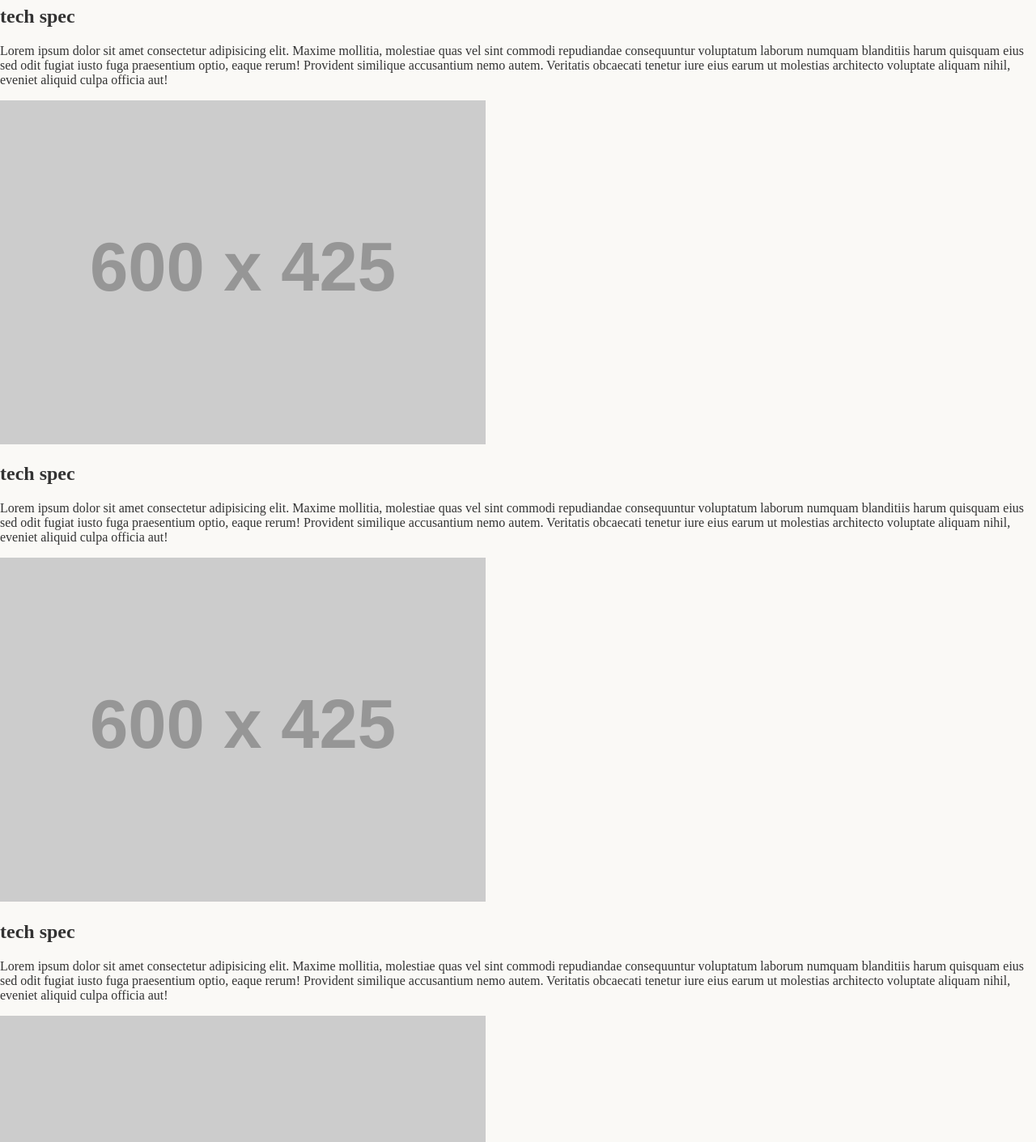
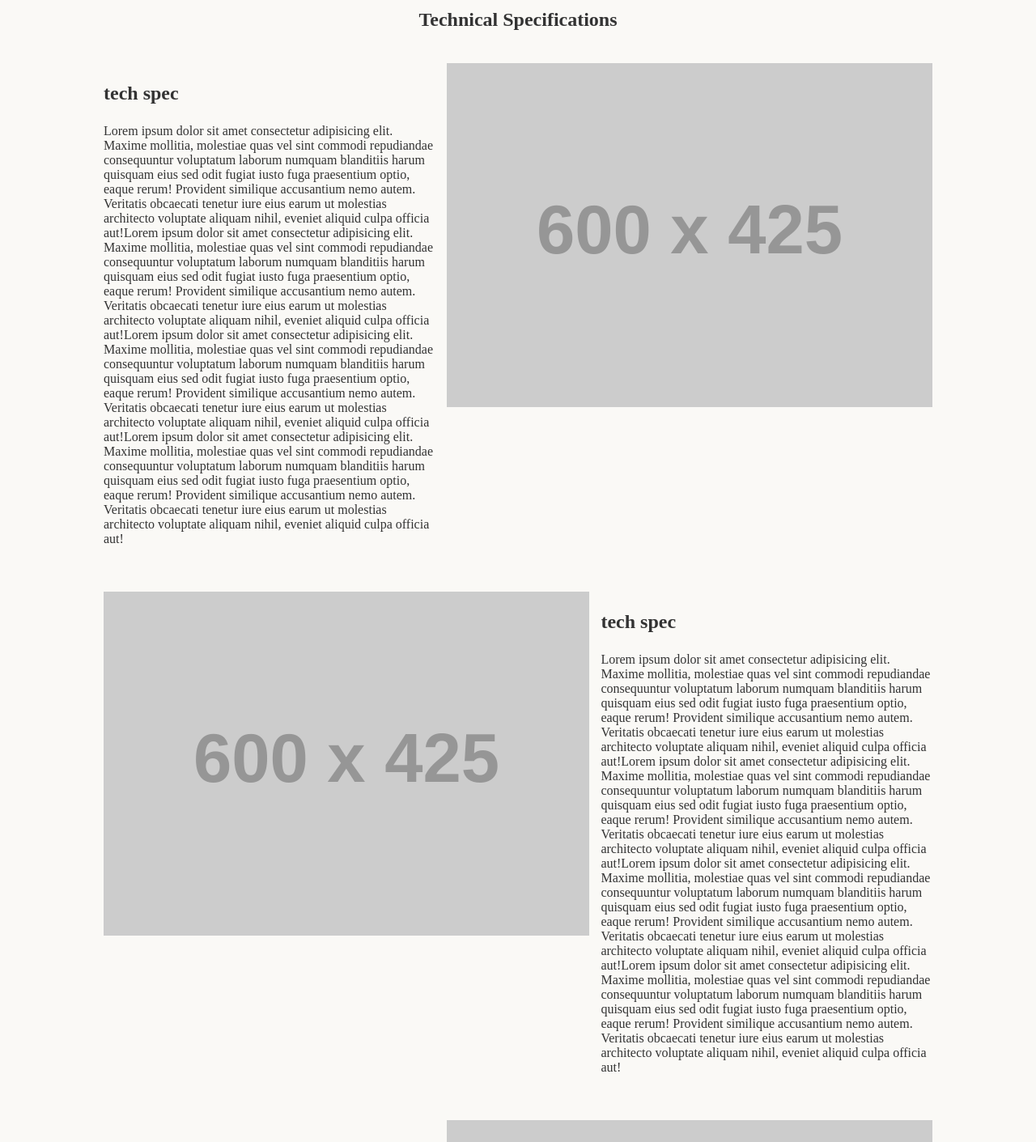
Before and after one commit to SirSicard/2KIN-Onboarding, a React (Vite) app in the folder client/: page / in a window 1280 px wide. Shown: the part 1760-3171 px from the top of the page at 81% size. Built offline with nearby package versions, Linux system fonts and the light colour scheme.

Commit message:
Styling added

```diff
--- a/client/src/components/TechSpecSection.jsx
+++ b/client/src/components/TechSpecSection.jsx
@@ -1,45 +1,122 @@
+import "../styles/techspec.css";
+
 function TechSpecSection() {
   return (
-    <div>
+    <div className="tech-section">
       <h2>Technical Specifications</h2>
-        <div>
-            <h2>tech spec</h2>
+      <div className="tech-container">
+        <div className="text-left">
+          <h3>tech spec</h3>
           <p>
             Lorem ipsum dolor sit amet consectetur adipisicing elit. Maxime
             mollitia, molestiae quas vel sint commodi repudiandae consequuntur
             voluptatum laborum numquam blanditiis harum quisquam eius sed odit
-            fugiat iusto fuga praesentium optio, eaque rerum! Provident similique
-            accusantium nemo autem. Veritatis obcaecati tenetur iure eius earum ut
-            molestias architecto voluptate aliquam nihil, eveniet aliquid culpa
-            officia aut!
+            fugiat iusto fuga praesentium optio, eaque rerum! Provident
+            similique accusantium nemo autem. Veritatis obcaecati tenetur iure
+            eius earum ut molestias architecto voluptate aliquam nihil, eveniet
+            aliquid culpa officia aut!Lorem ipsum dolor sit amet consectetur
+            adipisicing elit. Maxime mollitia, molestiae quas vel sint commodi
+            repudiandae consequuntur voluptatum laborum numquam blanditiis harum
+            quisquam eius sed odit fugiat iusto fuga praesentium optio, eaque
+            rerum! Provident similique accusantium nemo autem. Veritatis
+            obcaecati tenetur iure eius earum ut molestias architecto voluptate
+            aliquam nihil, eveniet aliquid culpa officia aut!Lorem ipsum dolor
+            sit amet consectetur adipisicing elit. Maxime mollitia, molestiae
+            quas vel sint commodi repudiandae consequuntur voluptatum laborum
+            numquam blanditiis harum quisquam eius sed odit fugiat iusto fuga
+            praesentium optio, eaque rerum! Provident similique accusantium nemo
+            autem. Veritatis obcaecati tenetur iure eius earum ut molestias
+            architecto voluptate aliquam nihil, eveniet aliquid culpa officia
+            aut!Lorem ipsum dolor sit amet consectetur adipisicing elit. Maxime
+            mollitia, molestiae quas vel sint commodi repudiandae consequuntur
+            voluptatum laborum numquam blanditiis harum quisquam eius sed odit
+            fugiat iusto fuga praesentium optio, eaque rerum! Provident
+            similique accusantium nemo autem. Veritatis obcaecati tenetur iure
+            eius earum ut molestias architecto voluptate aliquam nihil, eveniet
+            aliquid culpa officia aut!
           </p>
-            <img src="https://via.placeholder.com/600x425" alt="placeholder" />
         </div>
-        <div>
-            <h2>tech spec</h2>
+        <img
+          src="https://via.placeholder.com/600x425"
+          alt="placeholder"
+          className="img-right"
+        />
+      </div>
+      <div className="tech-container">
+        <div className="text-right">
+          <h3>tech spec</h3>
           <p>
             Lorem ipsum dolor sit amet consectetur adipisicing elit. Maxime
             mollitia, molestiae quas vel sint commodi repudiandae consequuntur
             voluptatum laborum numquam blanditiis harum quisquam eius sed odit
-            fugiat iusto fuga praesentium optio, eaque rerum! Provident similique
-            accusantium nemo autem. Veritatis obcaecati tenetur iure eius earum ut
-            molestias architecto voluptate aliquam nihil, eveniet aliquid culpa
-            officia aut!
+            fugiat iusto fuga praesentium optio, eaque rerum! Provident
+            similique accusantium nemo autem. Veritatis obcaecati tenetur iure
+            eius earum ut molestias architecto voluptate aliquam nihil, eveniet
+            aliquid culpa officia aut!Lorem ipsum dolor sit amet consectetur
+            adipisicing elit. Maxime mollitia, molestiae quas vel sint commodi
+            repudiandae consequuntur voluptatum laborum numquam blanditiis harum
+            quisquam eius sed odit fugiat iusto fuga praesentium optio, eaque
+            rerum! Provident similique accusantium nemo autem. Veritatis
+            obcaecati tenetur iure eius earum ut molestias architecto voluptate
+            aliquam nihil, eveniet aliquid culpa officia aut!Lorem ipsum dolor
+            sit amet consectetur adipisicing elit. Maxime mollitia, molestiae
+            quas vel sint commodi repudiandae consequuntur voluptatum laborum
+            numquam blanditiis harum quisquam eius sed odit fugiat iusto fuga
+            praesentium optio, eaque rerum! Provident similique accusantium nemo
+            autem. Veritatis obcaecati tenetur iure eius earum ut molestias
+            architecto voluptate aliquam nihil, eveniet aliquid culpa officia
+            aut!Lorem ipsum dolor sit amet consectetur adipisicing elit. Maxime
+            mollitia, molestiae quas vel sint commodi repudiandae consequuntur
+            voluptatum laborum numquam blanditiis harum quisquam eius sed odit
+            fugiat iusto fuga praesentium optio, eaque rerum! Provident
+            similique accusantium nemo autem. Veritatis obcaecati tenetur iure
+            eius earum ut molestias architecto voluptate aliquam nihil, eveniet
+            aliquid culpa officia aut!
           </p>
-            <img src="https://via.placeholder.com/600x425" alt="placeholder" />
         </div>
-        <div>
-            <h2>tech spec</h2>
+        <img
+          src="https://via.placeholder.com/600x425"
+          alt="placeholder"
+          className="img-left"
+        />
+      </div>
+      <div className="tech-container">
+        <div className="text-left">
+          <h3>tech spec</h3>
           <p>
             Lorem ipsum dolor sit amet consectetur adipisicing elit. Maxime
             mollitia, molestiae quas vel sint commodi repudiandae consequuntur
             voluptatum laborum numquam blanditiis harum quisquam eius sed odit
-            fugiat iusto fuga praesentium optio, eaque rerum! Provident similique
-            accusantium nemo autem. Veritatis obcaecati tenetur iure eius earum ut
-            molestias architecto voluptate aliquam nihil, eveniet aliquid culpa
-            officia aut!
+            fugiat iusto fuga praesentium optio, eaque rerum! Provident
+            similique accusantium nemo autem. Veritatis obcaecati tenetur iure
+            eius earum ut molestias architecto voluptate aliquam nihil, eveniet
+            aliquid culpa officia aut!Lorem ipsum dolor sit amet consectetur
+            adipisicing elit. Maxime mollitia, molestiae quas vel sint commodi
+            repudiandae consequuntur voluptatum laborum numquam blanditiis harum
+            quisquam eius sed odit fugiat iusto fuga praesentium optio, eaque
+            rerum! Provident similique accusantium nemo autem. Veritatis
+            obcaecati tenetur iure eius earum ut molestias architecto voluptate
+            aliquam nihil, eveniet aliquid culpa officia aut!Lorem ipsum dolor
+            sit amet consectetur adipisicing elit. Maxime mollitia, molestiae
+            quas vel sint commodi repudiandae consequuntur voluptatum laborum
+            numquam blanditiis harum quisquam eius sed odit fugiat iusto fuga
+            praesentium optio, eaque rerum! Provident similique accusantium nemo
+            autem. Veritatis obcaecati tenetur iure eius earum ut molestias
+            architecto voluptate aliquam nihil, eveniet aliquid culpa officia
+            aut!Lorem ipsum dolor sit amet consectetur adipisicing elit. Maxime
+            mollitia, molestiae quas vel sint commodi repudiandae consequuntur
+            voluptatum laborum numquam blanditiis harum quisquam eius sed odit
+            fugiat iusto fuga praesentium optio, eaque rerum! Provident
+            similique accusantium nemo autem. Veritatis obcaecati tenetur iure
+            eius earum ut molestias architecto voluptate aliquam nihil, eveniet
+            aliquid culpa officia aut!
           </p>
-            <img src="https://via.placeholder.com/600x425" alt="placeholder" />
+        </div>
+        <img
+          src="https://via.placeholder.com/600x425"
+          alt="placeholder"
+          className="img-right"
+        />
       </div>
     </div>
   );
--- /dev/null
+++ b/client/src/styles/techspec.css
@@ -0,0 +1,40 @@
+.tech-section {
+    margin: 20px 10%;
+    padding: 20px 0;
+    border-top: 1px solid #E0E0E0;
+}
+
+.tech-section h2 {
+    text-align: center;
+    padding-top: 10px;
+}
+
+.tech-container {
+    display: flex;
+    align-items: flex-start;
+    justify-content: space-between;
+    margin: 40px 0;
+}
+
+.text-left,
+.text-right,
+.img-left,
+.img-right {
+    flex: 0 0 40%;
+}
+
+.text-left {
+    text-align: left;
+}
+
+.text-right {
+    text-align: left;
+}
+
+.img-left {
+    order: -1;
+}
+
+.img-right {
+    order: 1;
+}
```
Lines whose indentation alone changed are shown as unchanged.
